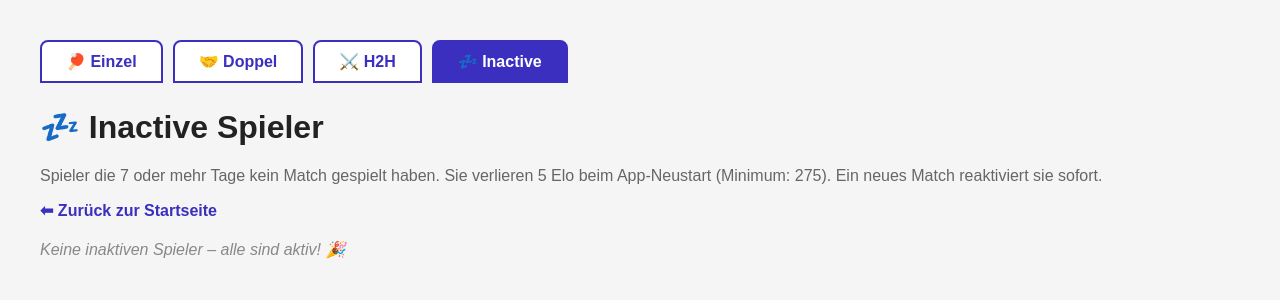
After one commit to Xundl/tischtennis-elo, a Flask app: page /inactive in a window 1280 px wide. The commit adds this page. Shown: the top 300 px of the page. Run offline with Flask 3, Linux system fonts and the light colour scheme.

Commit message:
Inactive Player eingefügt + Decay

```diff
--- a/app.py
+++ b/app.py
@@ -1,4 +1,6 @@
 import re
+import atexit
+from datetime import date
 from flask import Flask, render_template, request, redirect, flash, url_for
 from flask_sqlalchemy import SQLAlchemy
 from sqlalchemy import func
@@ -18,19 +20,58 @@ db.init_app(app)
 with app.app_context():
     db.create_all()
 
+# ─── INACTIVITY SYSTEM ────────────────────────────────────
+
+def run_daily_counter():
+    """Beim App-Start: Counter +1 für alle die heute noch kein Match gespielt haben."""
+    with app.app_context():
+        today = date.today()
+        players = Player.query.all()
+        for p in players:
+            last = p.last_active_date
+            # Nur hochzählen wenn heute noch kein Match gespielt wurde
+            if last is None or last < today:
+                p.inactive_counter = (p.inactive_counter or 0) + 1
+                if p.inactive_counter >= 7:
+                    p.is_inactive = True
+        db.session.commit()
+
+def run_shutdown_decay():
+    """Beim App-Shutdown: Inactive Spieler verlieren 5 Elo (min. 275)."""
+    with app.app_context():
+        players = Player.query.filter_by(is_inactive=True).all()
+        for p in players:
+            if p.elo > 275:
+                p.elo = max(275, p.elo - 5)
+        db.session.commit()
+
+# Beim Start Counter erhöhen
+run_daily_counter()
+
+# Beim Beenden Decay ausführen
+atexit.register(run_shutdown_decay)
+
+# ─── ROUTEN ───────────────────────────────────────────────
+
 # Startseite
 @app.route('/')
 def index():
-    players = Player.query.order_by(Player.elo.desc()).all()
+    # Nur aktive Spieler im Leaderboard
+    players = Player.query.filter_by(is_inactive=False).order_by(Player.elo.desc()).all()
     if players:
         players[0].rank_name = players[0].get_rank(top1=True)
         for p in players[1:]:
             p.rank_name = p.get_rank()
-    else:
-        for p in players:
-            p.rank_name = p.get_rank()
     last_season = Season.query.order_by(Season.number.desc()).first()
     return render_template('index.html', players=players, last_season=last_season)
+
+# Inactive Spieler
+@app.route('/inactive')
+def inactive_players():
+    players = Player.query.filter_by(is_inactive=True).order_by(Player.elo.desc()).all()
+    for p in players:
+        p.rank_name = p.get_rank()
+    return render_template('inactive.html', players=players)
 
 # Spieler hinzufügen
 @app.route('/add_player', methods=['POST'])
@@ -65,7 +106,7 @@ def add_player():
             flash("FALSCHES PASSWORT! Spieler NICHT erstellt.")
             return redirect("/")
 
-    new_player = Player(name=name, elo=elo_value)
+    new_player = Player(name=name, elo=elo_value, last_active_date=date.today())
     db.session.add(new_player)
     db.session.commit()
     flash(f"✅ Spieler '{name}' wurde hinzugefügt")
@@ -201,7 +242,6 @@ def season_reset():
     db.session.add(new_season)
     db.session.flush()
 
-    # Snapshot speichern
     players = Player.query.order_by(Player.elo.desc()).all()
     for i, p in enumerate(players):
         rank = p.get_rank(top1=(i == 0))
@@ -213,7 +253,6 @@ def season_reset():
         )
         db.session.add(snapshot)
 
-    # Start-Elo nach Tabelle
     def get_start_elo(old_elo):
         if old_elo >= 700:
             return 500
@@ -233,8 +272,10 @@ def season_reset():
         p.winstreak_5 = 0
         p.winstreak_7 = 0
         p.placements_played = 0
+        p.inactive_counter = 0
+        p.is_inactive = False
+        p.last_active_date = date.today()
 
-    # Alles löschen
     Game.query.delete()
     Ringerl.query.delete()
     DoublesGame.query.delete()
@@ -295,13 +336,10 @@ def h2h():
 # Vollständiges Leaderboard
 @app.route('/leaderboard')
 def leaderboard():
-    players = Player.query.order_by(Player.elo.desc()).all()
+    players = Player.query.filter_by(is_inactive=False).order_by(Player.elo.desc()).all()
     if players:
         players[0].rank_name = players[0].get_rank(top1=True)
         for p in players[1:]:
-            p.rank_name = p.get_rank()
-    else:
-        for p in players:
             p.rank_name = p.get_rank()
     return render_template('leaderboard.html', players=players)
 
@@ -370,7 +408,6 @@ def player_profile(player_id):
         (Game.p1_id == player.id) | (Game.p2_id == player.id)
     ).order_by(Game.id.desc()).all()
 
-    # Gesamtstatistik über alle Spiele
     total_wins = total_losses = 0
     for g in all_games:
         if (g.p1_id == player.id and g.p1_score > g.p2_score) or \
@@ -381,8 +418,6 @@ def player_profile(player_id):
 
     total_games = total_wins + total_losses
     winrate = round((total_wins / total_games * 100), 1) if total_games > 0 else 0
-
-    # Nur letzte 20 für die Anzeige
     games = all_games[:20]
 
     top1 = player.elo == db.session.query(db.func.max(Player.elo)).scalar()
--- /dev/null
+++ b/templates/inactive.html
@@ -0,0 +1,66 @@
+<!DOCTYPE html>
+<html lang="de">
+<head>
+  <meta charset="UTF-8">
+  <meta name="viewport" content="width=device-width, initial-scale=1.0">
+  <title>Inactive Spieler</title>
+  <style>
+    body { font-family: Arial, sans-serif; margin: 40px; background: #f5f5f5; }
+    h1 { color: #222; }
+    a { color: #3b2fc0; text-decoration: none; font-weight: bold; }
+    a:hover { text-decoration: underline; }
+    ul { list-style: none; padding: 0; }
+    li { background: #e8e8e8; margin: 6px 0; padding: 10px; border-radius: 8px; color: #555; border-left: 4px solid #aaa; }
+    .rank { font-style: italic; margin-left: 4px; }
+
+    .tabs { display: flex; gap: 10px; margin-bottom: 25px; }
+    .tab {
+      padding: 10px 24px; border-radius: 8px 8px 0 0;
+      font-weight: bold; font-size: 1em;
+      text-decoration: none; border: 2px solid #3b2fc0;
+    }
+    .tab.active { background: #3b2fc0; color: white; }
+    .tab:not(.active) { background: white; color: #3b2fc0; }
+
+    .empty { color: #888; font-style: italic; margin-top: 20px; }
+
+    @media (max-width: 768px) {
+      body { margin: 15px; font-size: 16px; }
+      h1, h2 { font-size: 1.2em; text-align: center; }
+      ul li { font-size: 0.95em; }
+    }
+  </style>
+</head>
+<body>
+
+  <div class="tabs">
+    <a href="/" class="tab">🏓 Einzel</a>
+    <a href="/doubles" class="tab">🤝 Doppel</a>
+    <a href="/h2h" class="tab">⚔️ H2H</a>
+    <a href="/inactive" class="tab active">💤 Inactive</a>
+  </div>
+
+  <h1>💤 Inactive Spieler</h1>
+  <p style="color:#666;">Spieler die 7 oder mehr Tage kein Match gespielt haben. Sie verlieren 5 Elo beim App-Neustart (Minimum: 275). Ein neues Match reaktiviert sie sofort.</p>
+
+  <a href="/">⬅ Zurück zur Startseite</a>
+
+  {% if players %}
+    <ul style="margin-top:20px;">
+      {% for p in players %}
+        <li>
+          <b><a href="{{ url_for('player_profile', player_id=p.id) }}">{{ p.name }}</a></b>
+          – Elo: {{ "%.0f"|format(p.elo) }}
+          - <span class="rank">{{ p.rank_name }}</span>
+          <span style="font-size:0.85em; color:#999; margin-left:8px;">
+            ({{ p.inactive_counter }} Tage inaktiv)
+          </span>
+        </li>
+      {% endfor %}
+    </ul>
+  {% else %}
+    <p class="empty">Keine inaktiven Spieler – alle sind aktiv! 🎉</p>
+  {% endif %}
+
+</body>
+</html>
--- a/templates/index.html
+++ b/templates/index.html
@@ -109,6 +109,7 @@
     <a href="/" class="tab active">🏓 Einzel</a>
     <a href="/doubles" class="tab">🤝 Doppel</a>
     <a href="/h2h" class="tab">⚔️ HEAD-2-HEAD</a>
+    <a href="/inactive" class="tab">💤 Inactive</a>
   </div>
 
   <h1>Tischtennis Elo Ranking</h1>
```
Also changed, not shown: migrate.py (+20 -8 lines), models.py (+10 -5 lines).
